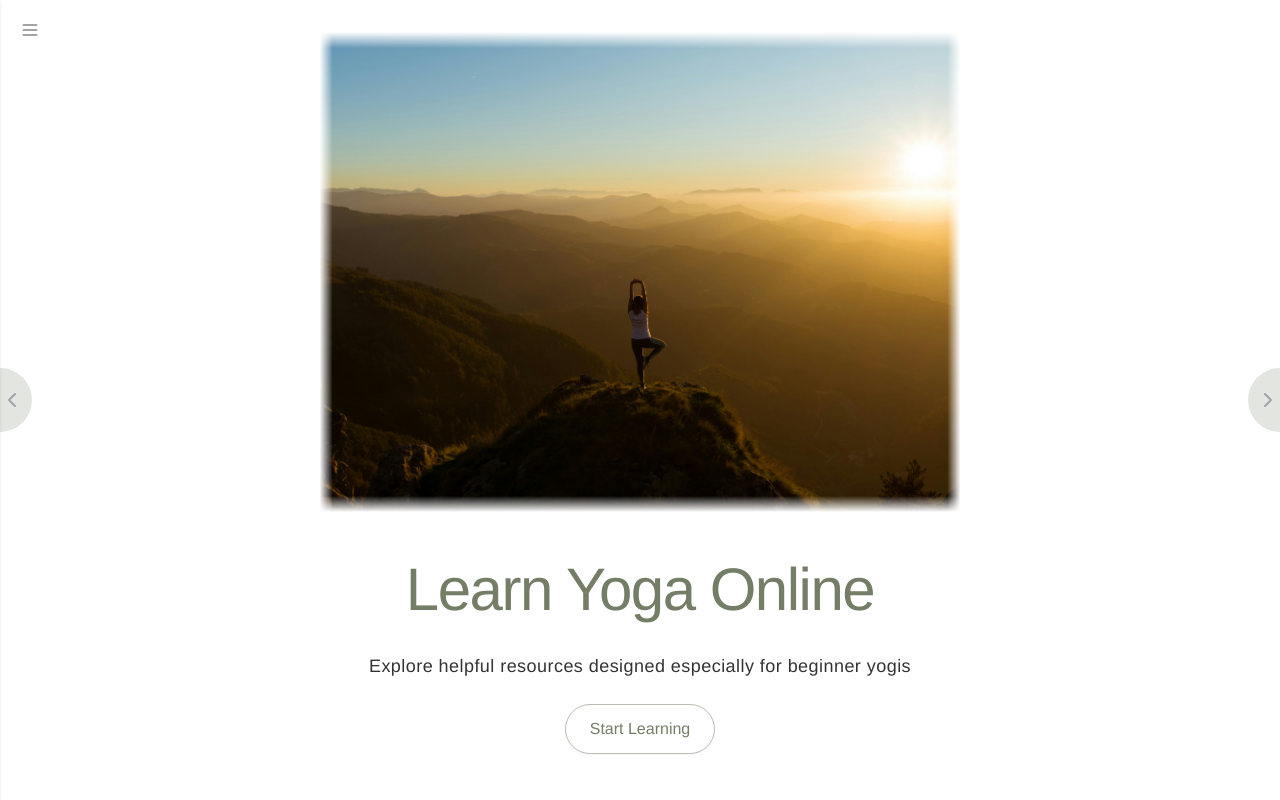
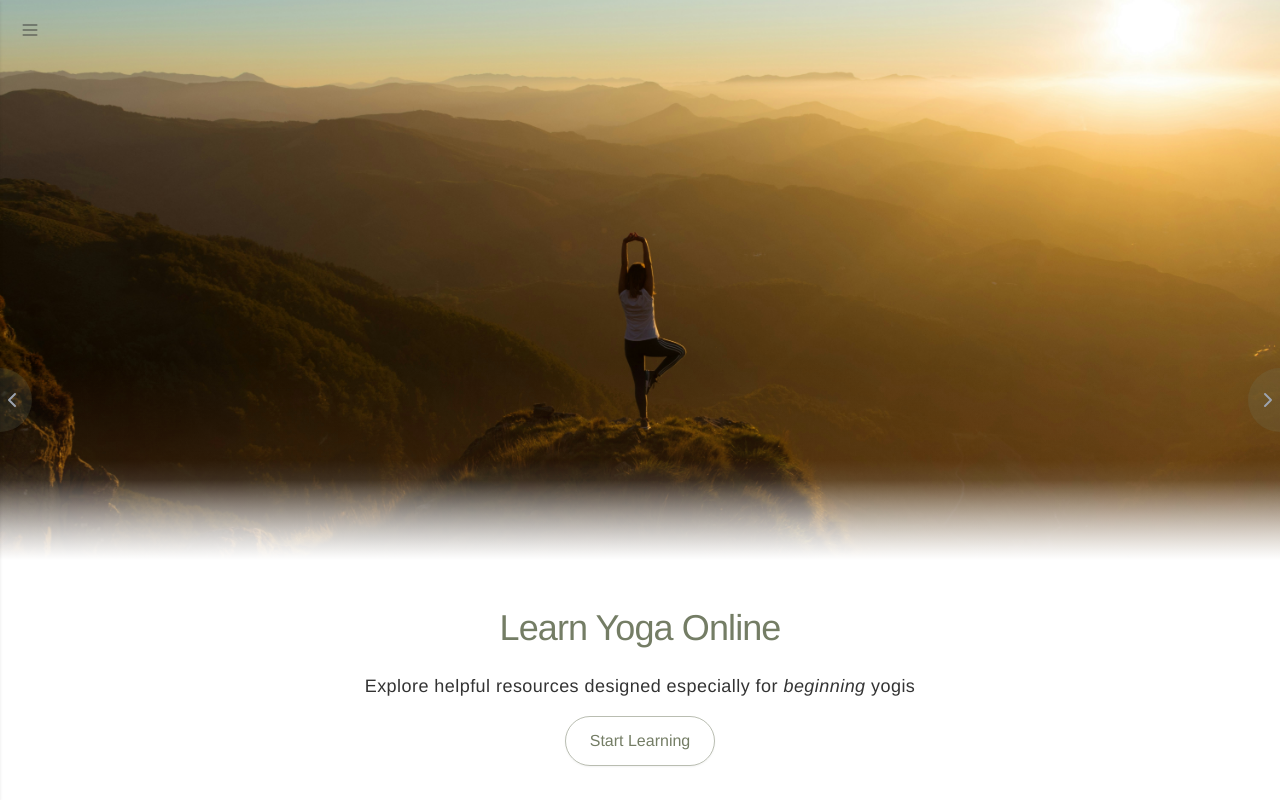
Before and after one commit to samanthacabrera/yoga-library, a React (Vite) app: page / in a window 1280 px wide. Shown: the top 800 px of the page. Built offline with nearby package versions, Linux system fonts and the light colour scheme.

Commit message:
fix image scaling issue on homepage

```diff
--- a/src/components/Home.jsx
+++ b/src/components/Home.jsx
@@ -55,33 +55,31 @@ const Home = () => {
       <PageNav/>
       <div className="flex flex-col w-screen">
       {/* Hero */}
-      <div className="relative h-screen flex flex-col space-y-12 p-0 lg:p-8">
+      <div className="relative h-screen flex flex-col space-y-12">
           <div className="flex justify-center items-center relative">
-            <div className="absolute top-0 w-full h-[25vh] lg:h-[2vh] bg-gradient-to-b from-white via-tranparent to-transparent"></div>
-            <div className="absolute bottom-0 w-full h-[25vh] lg:h-[2vh] bg-gradient-to-t from-white via-tranparent to-transparent"></div>
-            <div className="h-full w-[10vw] lg:w-[2vw] bg-gradient-to-r translate-x-full from-white via-transparent to-transparent"></div>
-            <img src="/bg1.jpg" className="w-screen lg:w-[50vw] h-[60vh] object-cover object-top" />
-            <div className="h-full w-[10vw] lg:w-[2vw] bg-gradient-to-l -translate-x-full from-white via-transparent to-transparent"></div>
+            <div className="absolute bottom-0 w-full h-[20vh] bg-gradient-to-t from-white via-transparent to-transparent"></div>
+            <div className="absolute bottom-0 w-full h-[25vh] bg-gradient-to-t from-white via-orange-400/20 to-transparent opacity-50"></div>
+            <img src="/bg1.jpg" className="w-screen h-[50vh] lg:h-[70vh] object-cover object-center lg:object-[25%_70%]" />
         </div>
-        <div className="flex flex-col items-center justify-center inline relative text-center mx-8">
+        <div className="flex flex-col inline relative text-center">
           <motion.h1
             initial={{ opacity: 0 }}
             animate={{ opacity: 1 }}
-            transition={{ duration: 2.2, ease: "easeOut" }}
-            className="text-5xl lg:text-6xl tracking-tight mb-8"
+            transition={{ duration: 1, ease: "easeOut" }}
+            className="text-4xl lg:text-4xl tracking-tight mb-2"
           >
           Learn Yoga Online
           </motion.h1>
           <motion.p
-            className="text-md lg:text-lg mb-6"
+            className="text-md lg:text-lg m-4"
           >
-          Explore helpful resources designed especially for beginner yogis
+          Explore helpful resources designed especially for <span className="italic">beginning</span> yogis
           </motion.p>
 
           <motion.div
             initial={{ opacity: 0 }}
             animate={{ opacity: 1 }}
-            transition={{ delay: 1.2, duration: 1.2 }}
+            transition={{ duration: 1 }}
           >
           <Link
             to="/poses"
@@ -262,11 +260,42 @@ const Home = () => {
             </div>
           </div>
 
+          {/* Ahimsa */}
+          <div>
+            <div className="flex items-center mb-12">
+              <div className="w-16 h-px bg-moss"></div>
+              <h2 className="text-lg lg:text-2xl tracking-widest ml-4">The Practice of Kindness</h2>
+            </div>
+
+            <h3 className="mb-6">Ahimsa</h3>
+
+            <p>
+              In yoga philosophy, <span className="font-normal">ahimsa</span> means "non-harming" or "compassion."
+              It teaches us to approach ourselves and others with kindness, both on and off the mat.
+              Practicing ahimsa allows you to:
+            </p>
+
+            <div className="space-y-6 my-12">
+              {[
+                "Listen to your body and practice without force",
+                "Let go of self-judgment and embrace patience",
+                "Move with care rather than comparison",
+                "Honor your own pace instead of rushing progress",
+                "Extend kindness beyond the mat into daily life"
+              ].map((item, index) => (
+                <div key={index} className="flex items-center space-x-4">
+                  <span className="text-moss">0{index + 1}</span>
+                  <p>{item}</p>
+                </div>
+              ))}
+            </div>
+          </div>
+
           {/* Yoga for Everyone */}
           <div>
             <div className="flex items-center mb-12">
               <div className="w-16 h-px bg-moss"></div>
-              <h2 className="text-lg lg:text-2xl tracking-widest ml-4">Yoga For Everyone</h2>
+              <h2 className="text-lg lg:text-2xl tracking-widest ml-4">A Path for Every Yogi</h2>
             </div>
 
             <h3 className="mb-6">Inclusive & Accessible Practice</h3>
```
